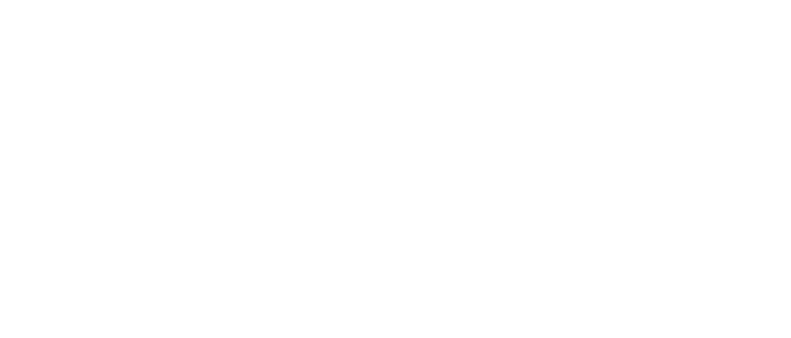
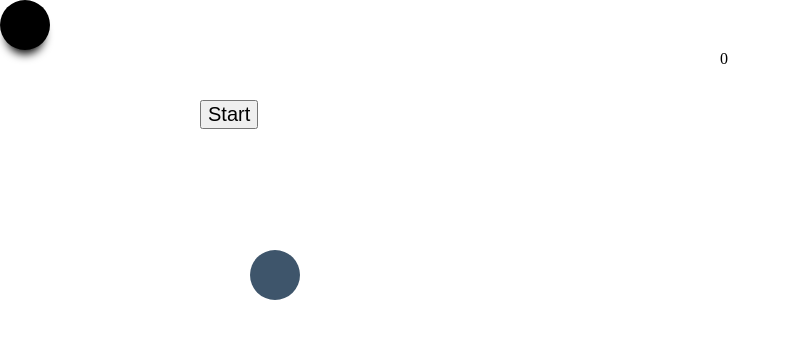
Before and after one commit to Shaik-Mohammed-Zubaidi/Weekend-Hackathon-4---Timed-Golf, a React app: page / in a window 1280 px wide. Shown: the top 338 px of the page, without its empty margins (0-791 px from the left). Built offline with nearby package versions, Linux system fonts and the light colour scheme.

Commit message:
dgdghfhgjgj

```diff
--- a/src/components/App.js
+++ b/src/components/App.js
@@ -1,24 +1,65 @@
-import React, { Component, useState } from "react";
+import React, { Component } from "react";
 import "../styles/App.css";
-class Timer extends React.Component {
+class Timer extends Component {
   constructor(props) {
     super(props);
-    this.state = { time: 0, x: 0, y: 0 };
+    this.tid = 0;
+    this.state = { time: 0, x: 0, y: 0, gameStarted: false };
   }
   componentDidMount() {
-
+    document.getElementById("ball").style = {
+      left: this.state.x + "px",
+      top: this.state.y + "px"
+    };
+  }
+  componentDidUpdate() {
+    if (this.state.x === 250 && this.state.y === 250) {
+      clearInterval(this.tid);
+      document.removeEventListener("keydown", this.moveTheBall);
+    }
   }
 
   componentWillUnmount() {
-
+    clearInterval(this.tid);
   }
-
-
+  moveTheBall = (event) => {
+    if (event.key === "ArrowDown" || event.keyCode === 40) {
+      this.setState({ y: this.state.y + 5 });
+    } else if (event.key === "ArrowUp" || event.keyCode === 38) {
+      this.setState({ y: this.state.y - 5 });
+    } else if (event.key === "ArrowRight" || event.keyCode === 39) {
+      this.setState({ x: this.state.x + 5 });
+    } else if (event.key === "ArrowLeft" || event.keyCode === 37) {
+      this.setState({ x: this.state.x - 5 });
+    }
+  };
+  startGame = () => {
+    this.tid = setInterval(() => {
+      let t = this.state.time;
+      this.setState({ time: t + 1 });
+    }, 1000);
+    this.setState({ gameStarted: true });
+    document.addEventListener("keydown", this.moveTheBall, false);
+  };
 
   render() {
     return (
- <>
-</>
+      <>
+        <div
+          className="ball"
+          id="ball"
+          style={{ left: this.state.x + "px", top: this.state.y + "px" }}
+        ></div>
+        <div className="hole"></div>
+        <div className="heading-timer">{this.state.time}</div>
+        <button
+          className="start"
+          onClick={this.startGame}
+          disabled={this.state.gameStarted}
+        >
+          Start
+        </button>
+      </>
     );
   }
 }
--- a/src/index.html
+++ b/src/index.html
@@ -1,12 +1,11 @@
 <!DOCTYPE html>
 <html lang="en">
-<head>
-<meta charset="UTF-8">
-<meta name="viewport" content="width=device-width, initial-scale=1.0">
-<meta http-equiv="X-UA-Compatible" content="ie=edge">
-<title>React Boilerplate</title>
-</head>
-<body>
-<div id="root">
-</div>
+  <head>
+    <meta charset="UTF-8" />
+    <meta name="viewport" content="width=device-width, initial-scale=1.0" />
+    <meta http-equiv="X-UA-Compatible" content="ie=edge" />
+    <title>React Boilerplate</title>
+  </head>
+  <body>
+    <div id="root"></div>
 </html>
--- a/src/styles/App.css
+++ b/src/styles/App.css
@@ -17,9 +17,14 @@
   width: 195px;
   margin: 15px;
   height: 60px;
-
 }
 
+.start {
+  font-size: 20px;
+  position: absolute;
+  top: 100px;
+  left: 200px;
+}
 
 .ball {
   background-color: black;
@@ -32,7 +37,6 @@
   border-radius: 25px;
 }
 
-
 .hole {
   background-color: rgb(62, 85, 107);
   /* box-shadow: 0 10px 10px 0px; */
```
